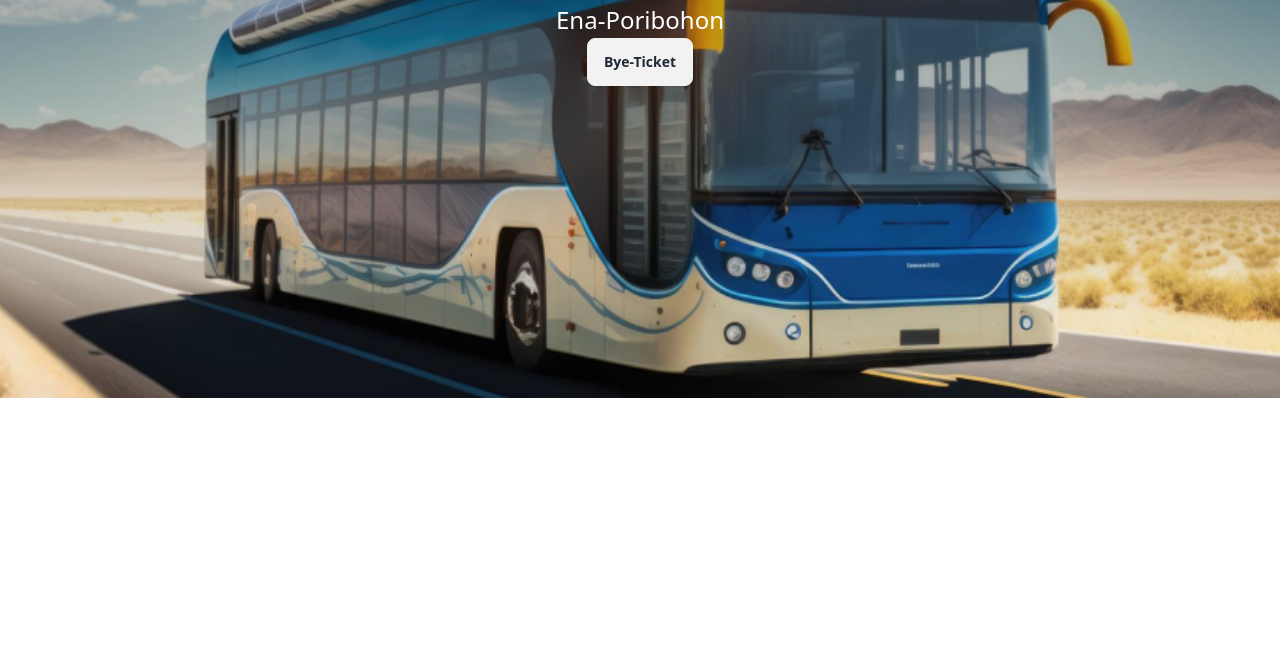
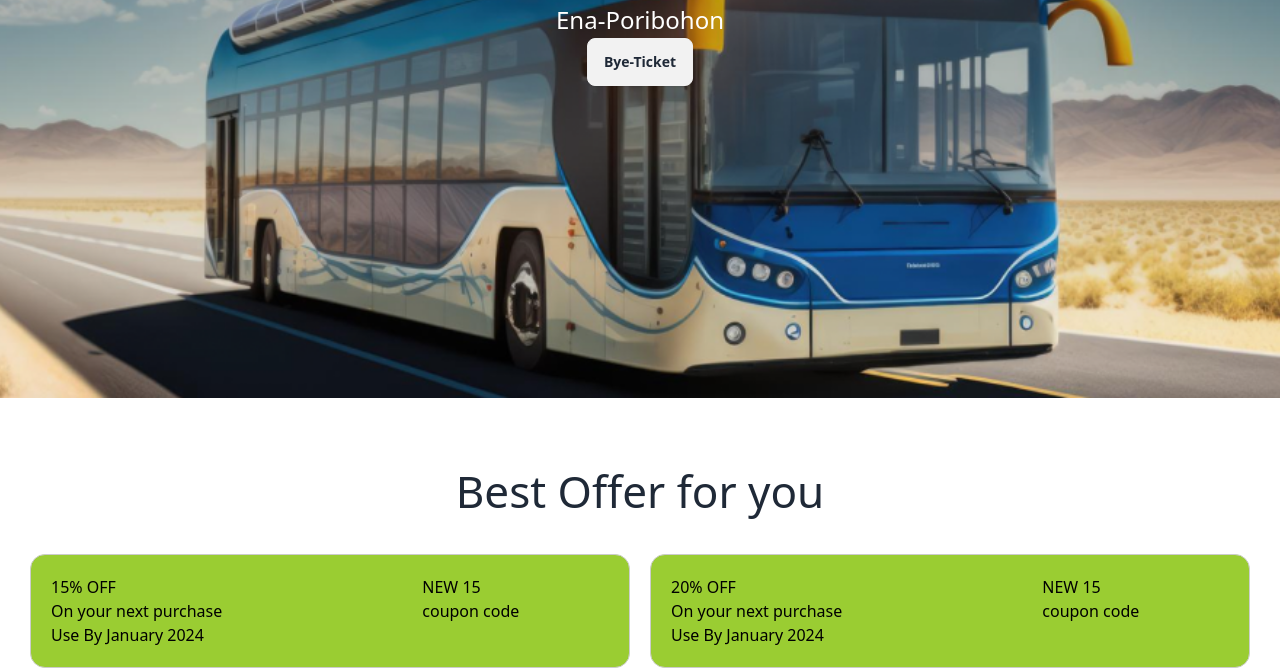
Before and after one commit to enamulkabir4039/my-fifth-assin-b9-a5, a plain HTML site: page index.html in a window 1280 px wide. Shown: the part 470-1138 px from the top of the page. Before the commit the page ends 868 px from the top, so only its background shows below. Drawn offline with nearby package versions, Linux system fonts and the light colour scheme.

Commit message:
added easlly

```diff
--- a/images/style.css
+++ b/images/style.css
@@ -37,3 +37,35 @@ body, html {
 .overlay-text p {
     font-size: 1.5em;
 }
+
+.header-text {
+    text-align: center;
+    margin-top: 60px;
+    font-size: 44px;
+}
+.row {
+    display: flex;
+    gap: 20px;
+    margin: 30px;
+    /* border-radius: 5px; */
+}
+
+.column {
+    flex: 1;
+    padding: 20px;
+    border: 1px solid #ccc;
+    border-radius: 15px;
+    gap: 200px;
+    display: flex;
+    background-color: yellowgreen;
+}
+
+.column h2 {
+    margin-top: 0;
+    color: black;
+}
+
+.column p {
+    margin-bottom: 0;
+    color: black;
+}
--- a/index.html
+++ b/index.html
@@ -44,8 +44,34 @@
             <button class="btn">Bye-Ticket</button>
         </div>
     </div>
-
 </head>
+<div>
+    <h2 class="header-text">Best Offer for you</h2>
+</div>
+<div class="row">
+    <div class="column">
+        <div>
+          <h2>15% OFF</h2>
+          <p>On your next purchase</p>
+          <p>Use By January 2024</p>
+        </div>
+        <div>
+            <h2>NEW 15</h2>
+            <p>coupon code</p>
+        </div>
+    </div>
+    <div class="column">
+        <div>
+          <h2>20% OFF</h2>
+          <p>On your next purchase</p>
+          <p>Use By January 2024</p>
+        </div>
+        <div>
+            <h2>NEW 15</h2>
+            <p>coupon code</p>
+        </div>
+    </div>
+</div>
 <body>
 
 </body>
```
